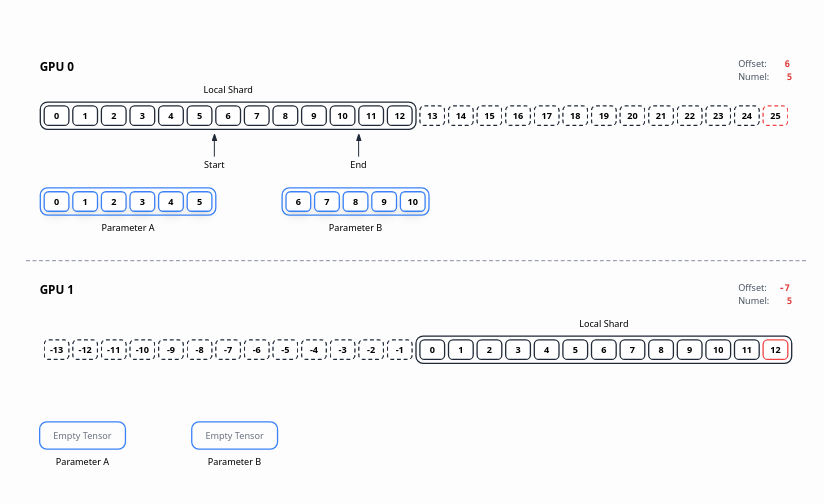
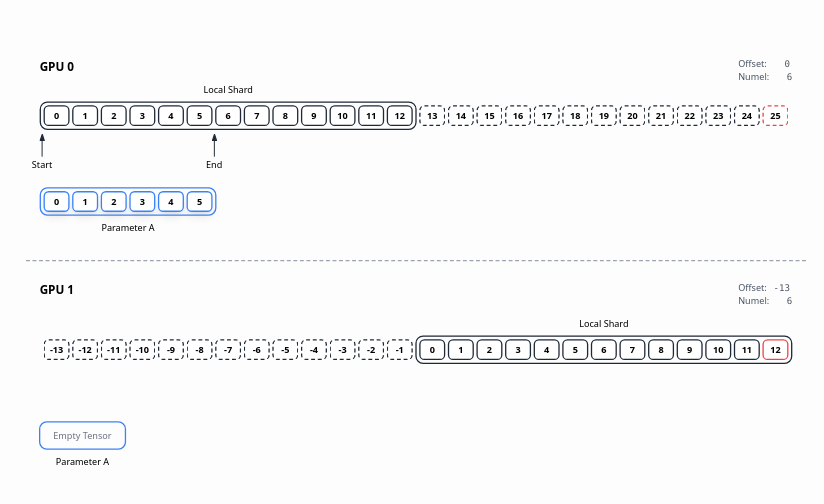
Before and after one commit to rushilbhat/fsdp-animation, a React (Create React App) app: page /#/sharding in a window 1280 px wide. Shown: the part 140-644 px from the top of the page, without its empty margins (224-1048 px from the left). Built offline with nearby package versions, Linux system fonts and the light colour scheme.

Commit message:
Slow down

```diff
--- a/src/ShardingAnimation.js
+++ b/src/ShardingAnimation.js
@@ -16,85 +16,115 @@ const ShardingAnimation = () => {
     const [isFlashing, setIsFlashing] = useState(false);
 
     useEffect(() => {
+      const startAnimation = () => {
         // Show offset and numel first
         const transitionTimer = setTimeout(() => {
           setShowTransition(true);
-      }, 500);
+        }, 1000);
 
         // Show arrow 500ms after offset and numel
         const arrowTimer = setTimeout(() => {
           setShowArrow(true);
-      }, 1000);
+        }, 2000);
 
         // Show Parameter A boxes
         const copyTimer = setTimeout(() => {
           setShowCopy(true);
-      }, 2000);
+        }, 3000);
 
-      // Flash before first change
+        // Flash before first change (2500ms after Parameter A)
         const firstFlashTimer = setTimeout(() => {
           setIsFlashing(true);
-      }, 2800);
+        }, 5500);
 
-      // Change offsets and numel 1.5s after copy appears
+        // Change offsets and numel 200ms after flash
         const offsetTimer = setTimeout(() => {
           setIsFlashing(false);
           setOffset1(6);
           setOffset2(-7);
           setNumel(5);
-      }, 3000);
+        }, 5700);
 
-      // Shift arrows 500ms after offset changes
+        // Shift arrows at same time as offset changes
         const shiftArrowsTimer = setTimeout(() => {
           setShiftArrows(1);
-      }, 3500);
+        }, 5700);
 
-      // Show Parameter B boxes 500ms after arrows shift
+        // Show Parameter B boxes 300ms after arrows shift
         const paramBTimer = setTimeout(() => {
           setShowParamB(true);
-      }, 4500);
+        }, 6000);
 
-      // Flash before second change
+        // Flash before second change (2500ms after Parameter B appears)
         const secondFlashTimer = setTimeout(() => {
           setIsFlashing(true);
-      }, 5300);
+        }, 8500);
 
-      // Final offset and numel change 1s after Parameter B appears
+        // Final offset and numel change 200ms after flash
         const finalOffsetTimer = setTimeout(() => {
           setIsFlashing(false);
           setOffset1(11);
           setOffset2(-2);
           setNumel(14);
-      }, 5500);
+        }, 8700);
 
         // Second arrow shift 500ms after final offset change
         const secondShiftTimer = setTimeout(() => {
           setShiftArrows(2);
-      }, 6000);
+        }, 9200);
+
+        // Show second row arrows 100ms after second shift
+        const showSecondRowArrowsTimer = setTimeout(() => {
+          setShowSecondRowArrows(true);
+        }, 9300);
 
         // Show Parameter C boxes right after second shift
         const paramCTimer = setTimeout(() => {
           setShowParamC(true);
-      }, 7000);
+        }, 10200);
 
-      // Show second row arrows 500ms after second shift
-      const showSecondRowArrowsTimer = setTimeout(() => {
-        setShowSecondRowArrows(true);
-      }, 6100);
+        // Hide everything at the end (2500ms after Parameter C)
+        const hideAllTimer = setTimeout(() => {
+          setShowTransition(false);
+          setShowArrow(false);
+          setShowCopy(false);
+          setShowParamB(false);
+          setShowParamC(false);
+          setShowSecondRowArrows(false);
+          setShiftArrows(0);
+          setOffset1(0);
+          setOffset2(-13);
+          setNumel(6);
+          setIsFlashing(false);
+
+          // Restart the animation after a brief pause
+          setTimeout(() => {
+            startAnimation(); // Restart the animation
+          }, 500);
+        }, 12700);
+
+        return {
+          transitionTimer,
+          arrowTimer,
+          copyTimer,
+          firstFlashTimer,
+          offsetTimer,
+          shiftArrowsTimer,
+          paramBTimer,
+          secondFlashTimer,
+          finalOffsetTimer,
+          secondShiftTimer,
+          paramCTimer,
+          showSecondRowArrowsTimer,
+          hideAllTimer
+        };
+      };
+
+      const timers = startAnimation();
 
       return () => {
-        clearTimeout(transitionTimer);
-        clearTimeout(arrowTimer);
-        clearTimeout(copyTimer);
-        clearTimeout(firstFlashTimer);
-        clearTimeout(offsetTimer);
-        clearTimeout(shiftArrowsTimer);
-        clearTimeout(paramBTimer);
-        clearTimeout(secondFlashTimer);
-        clearTimeout(finalOffsetTimer);
-        clearTimeout(secondShiftTimer);
-        clearTimeout(paramCTimer);
-        clearTimeout(showSecondRowArrowsTimer);
+        // Clear all timers on cleanup
+        Object.values(timers).forEach(timer => clearTimeout(timer));
       };
     }, []);
 
```
Lines whose indentation alone changed are shown as unchanged.
